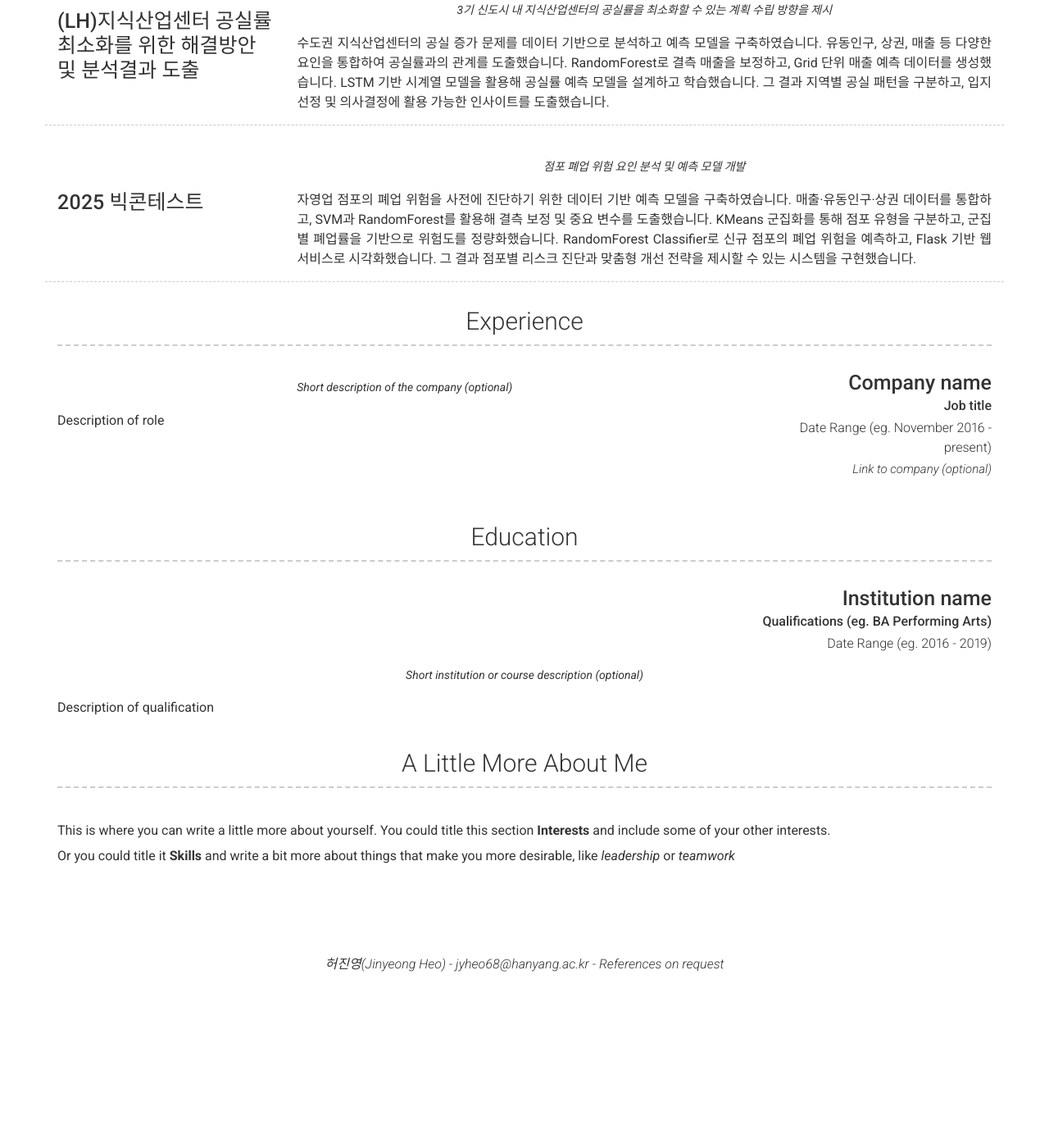
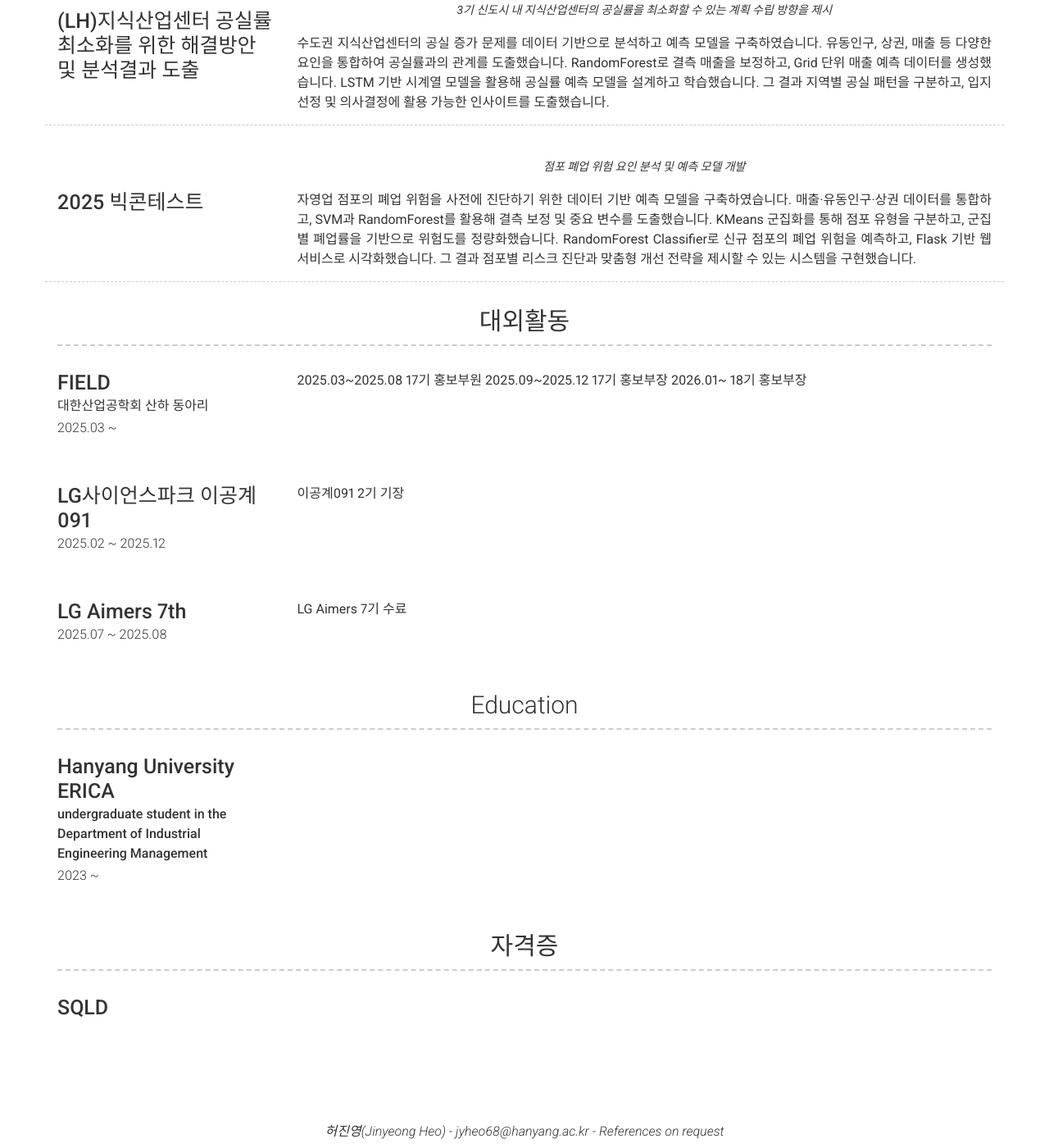
Before and after one commit to jyheo04/jyheo04.github.io, a Jekyll site: the page built from index.md, in a window 1280 px wide and 1400 px high, scrolled down 880 px. Shown: the whole window at 82% size. Built offline with Jekyll 4.4.1, drawn with Linux system fonts in a browser that asks for light colours; nearby versions of some CDN libraries; before the commit the page ends 2075 px from its top, so only the background shows below that; some of the changed text lies outside the part shown.

Commit message:
Fix YAML config

```diff
--- a/_config.yml
+++ b/_config.yml
@@ -42,13 +42,13 @@ linkedin_username: 진영허
 about_profile_image: Directory of profile image (eg. images/profile.jpg)
 about_content: | # this will include new lines to allow paragraphs
   안녕하세요. 한양대학교 ERICA 산업경영공학과 23학번 허진영입니다.
-  </mark>탐구</mark>와 </mark>실행</mark>을 기반으로 문제 해결 역량을 발전시켜왔습니다.
-  </mark>지속적인 학습</mark>을 통해 성장하는 것을 지향합니다.
+  <mark>탐구</mark>와 <mark>실행</mark>을 기반으로 문제 해결 역량을 발전시켜왔습니다.
+  <mark>지속적인 학습<mark>을 통해 성장하는 것을 지향합니다.
 
 
 
 content:
-  - title: Projects # Title for the section
+  - title: 프로젝트 # Title for the section
     layout: list # Type of content section (list/text)
     content:
       - layout: left
@@ -89,35 +89,46 @@ content:
           KMeans 군집화를 통해 점포 유형을 구분하고, 군집별 폐업률을 기반으로 위험도를 정량화했습니다.
           RandomForest Classifier로 신규 점포의 폐업 위험을 예측하고, Flask 기반 웹 서비스로 시각화했습니다.
           그 결과 점포별 리스크 진단과 맞춤형 개선 전략을 제시할 수 있는 시스템을 구현했습니다.
-  - title: Experience
+  - title: 대외활동
     layout: list
     content:
-      - layout: right
-        title: Company name
-        sub_title: Job title
-        caption: Date Range (eg. November 2016 - present)
-        link: Link to company (optional)
-        quote: >
-          Short description of the company (optional)
+      - layout: left
+        title: FIELD
+        sub_title: 대한산업공학회 산하 동아리
+        caption: 2025.03 ~
         description: | # this will include new lines to allow paragraphs
-          Description of role
+          2025.03~2025.08 17기 홍보부원
+          2025.09~2025.12 17기 홍보부장
+          2026.01~        18기 홍보부장
+      - layout: left
+        title: LG사이언스파크 이공계091
+        caption: 2025.02 ~ 2025.12
+        description: | # this will include new lines to allow paragraphs
+          이공계091 2기 기장
+      - layout: left
+        title: LG Aimers 7th
+        caption: 2025.07 ~ 2025.08
+        description: | # this will include new lines to allow paragraphs
+          LG Aimers 7기 수료
   - title: Education
     layout: list
     content:
-      - layout: top-right
-        title: Institution name
-        sub_title: Qualifications (eg. BA Performing Arts)
-        caption: Date Range (eg. 2016 - 2019)
-        quote: >
-          Short institution or course description (optional)
-        description: | # this will include new lines to allow paragraphs
-          Description of qualification
-  - title: A Little More About Me
-    layout: text
-    content: | # this will include new lines to allow paragraphs
-      This is where you can write a little more about yourself. You could title this section **Interests** and include some of your other interests.
+      - layout: left
+        title: Hanyang University ERICA
+        sub_title: undergraduate student in the Department of Industrial Engineering Management
+        caption: 2023 ~
+  - title: 자격증
+    layout: list
+    content:
+      - layout: left
+        title: SQLD
 
-      Or you could title it **Skills** and write a bit more about things that make you more desirable, like *leadership* or *teamwork*
+  # - title: A Little More About Me
+  #   layout: text
+  #   content: | # this will include new lines to allow paragraphs
+  #     This is where you can write a little more about yourself. You could title this section **Interests** and include some of your other interests.
+
+  #     Or you could title it **Skills** and write a bit more about things that make you more desirable, like *leadership* or *teamwork*
 
 # Footer
 footer_show_references: true
```
